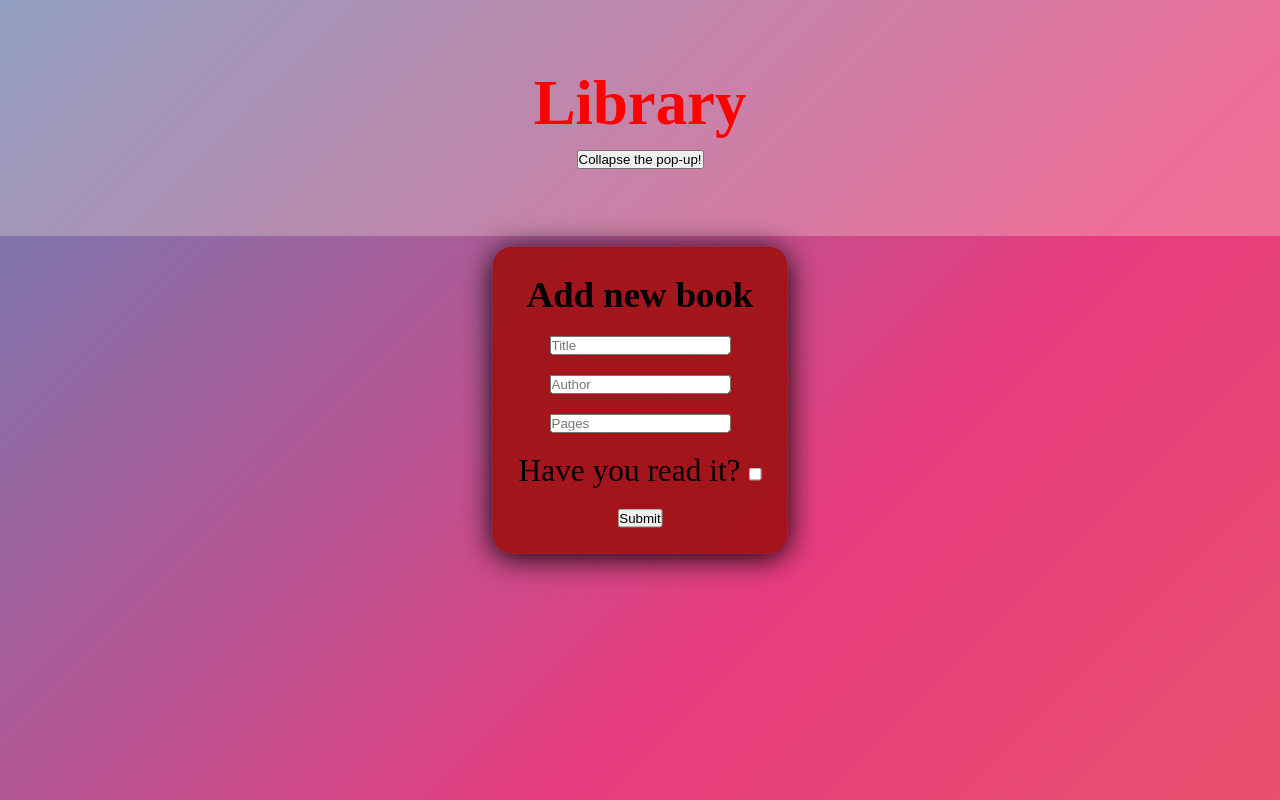
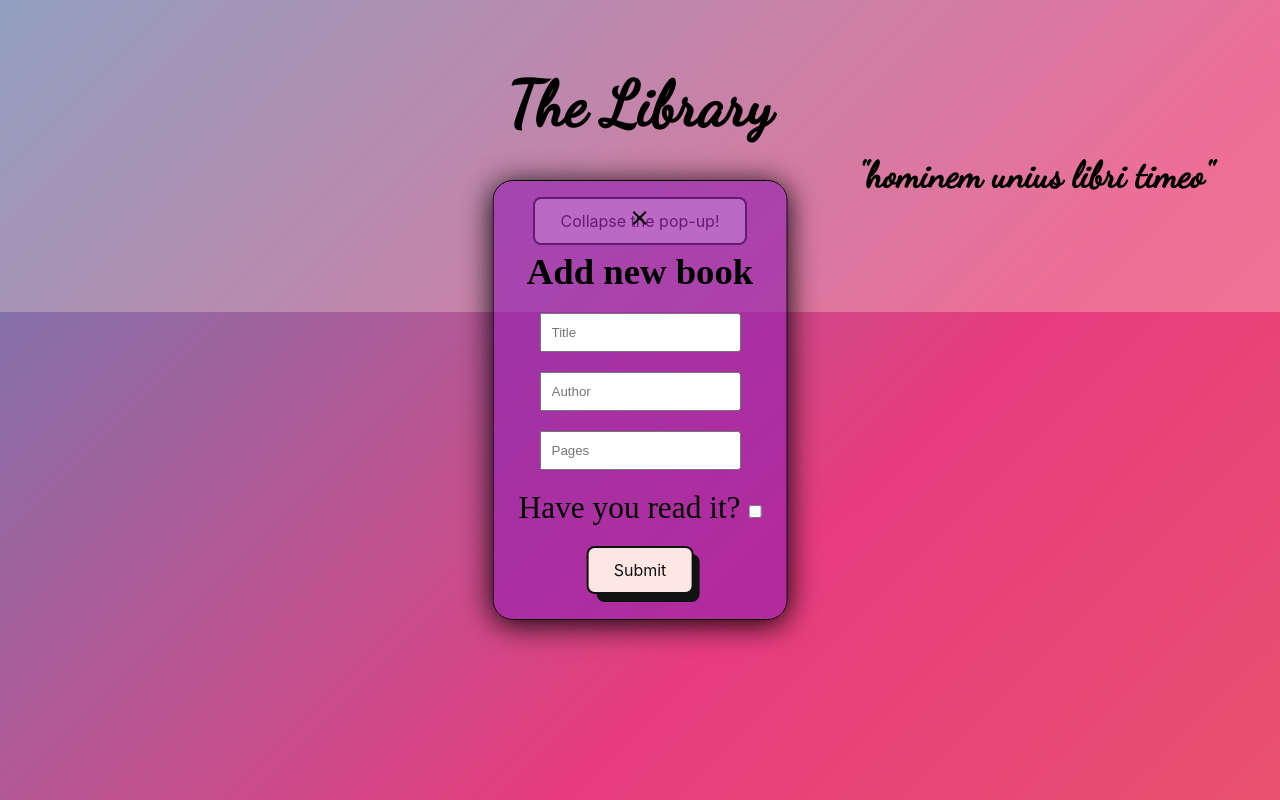
Before and after one commit to AleksCela/library, a plain HTML site: page index.html in a window 1280 px wide. Both pictures are taken after a click on the button "Add New Book!". Drawn offline with Linux system fonts and the light colour scheme.

Commit message:
last touches

```diff
--- a/index.html
+++ b/index.html
@@ -10,9 +10,10 @@
 <body>
     <header>
         <div class="row1">
-            <h1 class="title">Library</h1>
+            <h1 class="title">The Library</h1>
+            <h3 class="expression">"hominem unius libri timeo"</h3>
             <div class="addbookbtn" id="myBtn">
-                <input type="button" value="Add New Book!"  id="btn" />
+                <input type="button" value="Add New Book!" class="btn" id="btn" />
             </div>
         </div>
     </header>
@@ -25,6 +26,9 @@
     </main>
     <div class="popup" id="popup">
         <form class="add-book-form">
+            <svg id="svg" style="width:24px;height:24px" viewBox="0 0 24 24">
+                <path fill="currentColor" d="M19,6.41L17.59,5L12,10.59L6.41,5L5,6.41L10.59,12L5,17.59L6.41,19L12,13.41L17.59,19L19,17.59L13.41,12L19,6.41Z" />
+            </svg>
             <h3>Add new book</h3>
             <input type="text" placeholder="Title" class="input" access="false" id="title" required="">
             <input class="input" type="text" id="author" placeholder="Author" required="" maxlength="100">
--- a/script.js
+++ b/script.js
@@ -4,6 +4,15 @@ const submitbtn = document.getElementById("submitbtn");
 const readbtn = document.getElementById("readbtn");
 const checkbox = document.getElementById("isRead");
 const removebutton = document.getElementById("removebtn")
+const closebtn = document.getElementById("svg")
+
+
+
+closebtn.addEventListener("click", closemodalpopup);
+function closemodalpopup() {
+    popup.style.display = "none";
+    btn.value = "Add New Book!";
+}
 
 
 btn.addEventListener("click", modalpopup);
@@ -128,6 +137,9 @@ function removeBook(event){
     }
 }
 
+
+
+
 document.addEventListener('DOMContentLoaded', ()=>(
     document.getElementById('submitbtn').addEventListener('click',addbook)
 ))
--- a/style.css
+++ b/style.css
@@ -1,3 +1,4 @@
+@import url('https://fonts.googleapis.com/css2?family=Dancing+Script&display=swap');
 * {
 	box-sizing: border-box;
     margin: 0;
@@ -18,8 +19,14 @@ html, body {
 .title{
     display: flex;
     justify-content: center;
-    color:red;
+    color:rgb(0, 0, 0);
     margin-bottom: 10px;
+    font-family: 'Dancing Script'
+}
+.expression{
+    display: flex;
+    justify-content: flex-end;
+    font-family: 'Dancing Script', cursive;
 }
 .addbookbtn{
     display: flex;
@@ -49,14 +56,16 @@ html, body {
     z-index: 1;
     padding: 15px;
     border-radius: 20px;
-    transform: translate(-50%, -50%) scale(1);
-    transition: 0.4s ease-in-out;
     /*some styling*/
     box-shadow: 0 4px 30px rgba(0, 0, 0);
-    border: 1px solid rgba(159, 17, 17, 0.86);
-    background: rgb(159 17 17 / 91%);
+    border: 1px solid rgb(0, 0, 0);
+    background: rgba(148, 33, 177, 0.637);
 }
 
+input {
+    padding: 10px;
+
+}
 
 
 /*The books placeholder*/
@@ -110,3 +119,61 @@ body {
 		background-position: 0% 50%;
 	}
 }
+
+
+
+
+
+/* CSS button styling from the net*/
+.btn {
+  align-items: center;
+  background-color: #fee6e3;
+  border: 2px solid #111;
+  border-radius: 8px;
+  box-sizing: border-box;
+  color: #111;
+  cursor: pointer;
+  display: flex;
+  font-family: Inter,sans-serif;
+  font-size: 16px;
+  height: 48px;
+  justify-content: center;
+  line-height: 24px;
+  max-width: 100%;
+  padding: 0 25px;
+  position: relative;
+  text-align: center;
+  text-decoration: none;
+  user-select: none;
+  -webkit-user-select: none;
+  touch-action: manipulation;
+}
+
+.btn:after {
+  background-color: #111;
+  border-radius: 8px;
+  content: "";
+  display: block;
+  height: 48px;
+  left: 0;
+  width: 100%;
+  position: absolute;
+  top: -2px;
+  transform: translate(8px, 8px);
+  transition: transform .2s ease-out;
+  z-index: -1;
+}
+
+.btn:active {
+  background-color: #ffdeda;
+  outline: 0;
+}
+
+@media (max-width: 768px) {
+    .btn {
+    padding: 0 40px;
+    }
+    .popup{
+        background-color: #e73c7e;
+    }
+}
```
